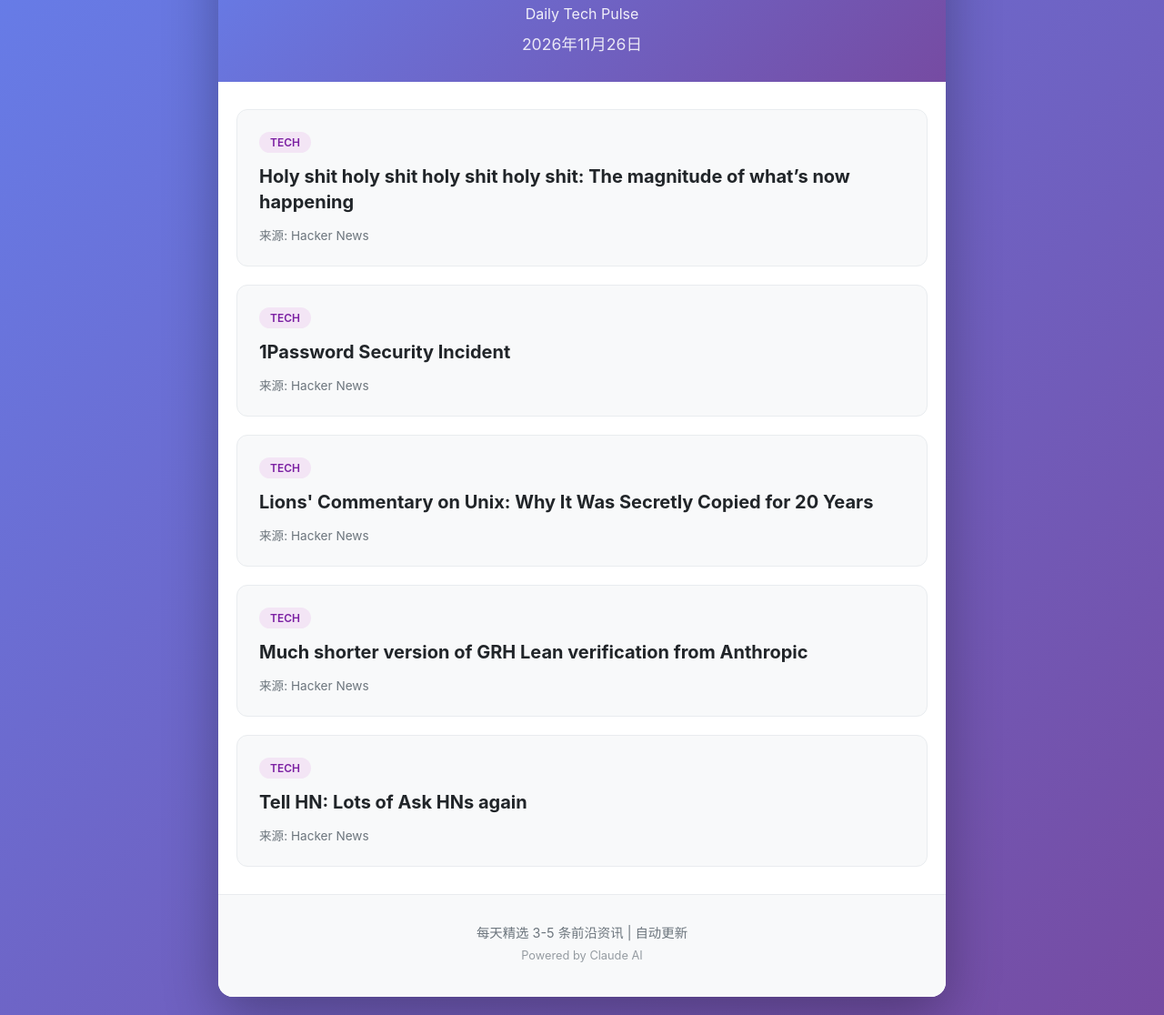
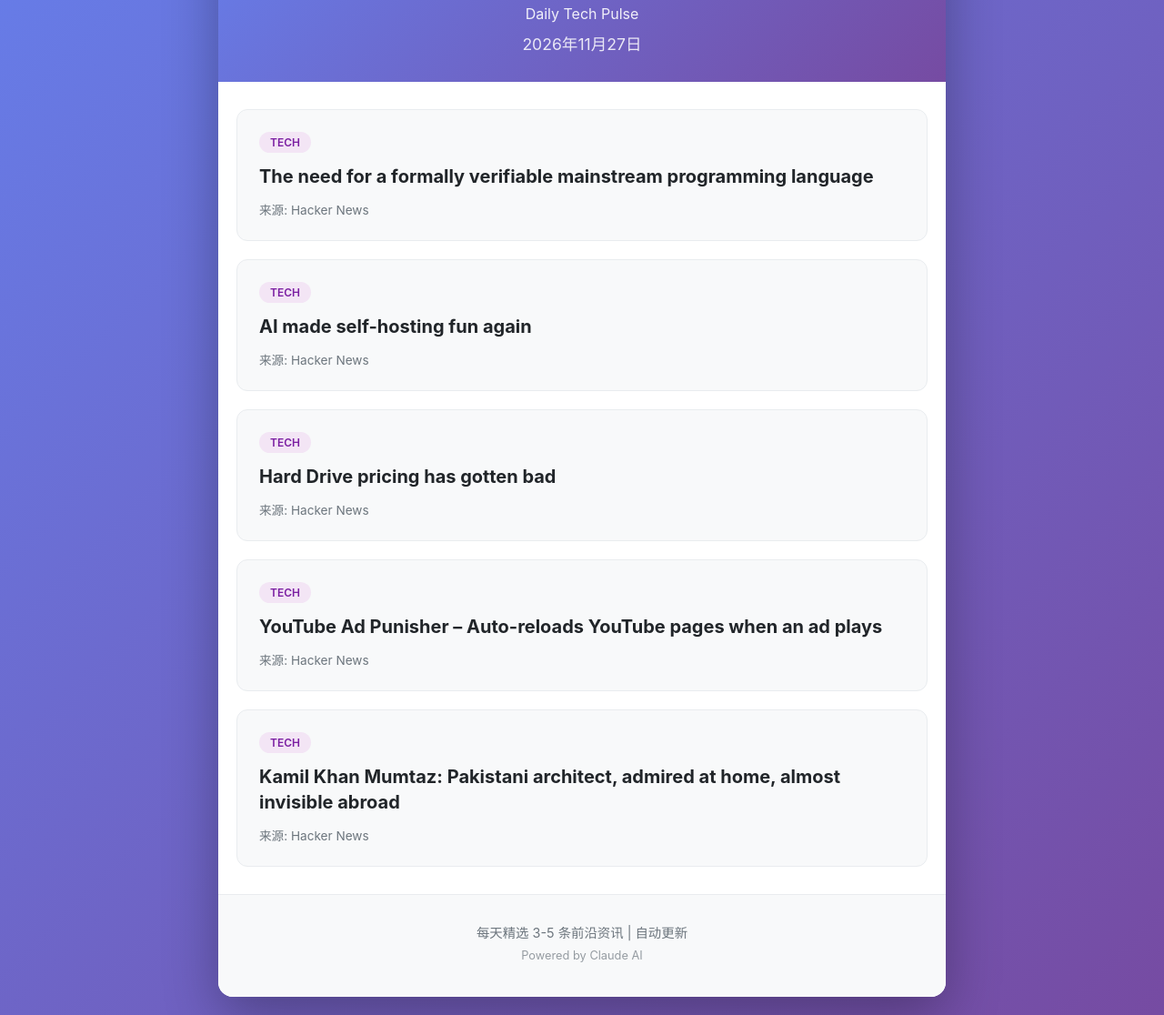
Before and after one commit to guixin1/daily-tech-pulse, a plain HTML site: page index.html in a window 1280 px wide. Shown: the part 121-1237 px from the top of the page at 91% size. Drawn offline with Linux system fonts and the light colour scheme.

Commit message:
Update daily news - 2026-11-27

```diff
--- a/index.html
+++ b/index.html
@@ -11,7 +11,7 @@
         <header>
             <h1>每日前沿</h1>
             <p class="subtitle">Daily Tech Pulse</p>
-            <p class="date">2026年11月26日</p>
+            <p class="date">2026年11月27日</p>
         </header>
 
         <main>
@@ -19,7 +19,7 @@
 
                 <article class="news-item">
                     <span class="source-tag tech">tech</span>
-                    <h2><a href="https://scottaaronson.blog/?p=10379" target="_blank" rel="noopener">Holy shit holy shit holy shit holy shit: The magnitude of what’s now happening</a></h2>
+                    <h2><a href="https://blainehansen.me/post/mainstream-verifiable-language/" target="_blank" rel="noopener">The need for a formally verifiable mainstream programming language</a></h2>
                     <p class="summary"></p>
                     <div class="meta">
                         <span class="source">来源: Hacker News</span>
@@ -28,7 +28,7 @@
 
                 <article class="news-item">
                     <span class="source-tag tech">tech</span>
-                    <h2><a href="https://1password.com/blog/update-on-nov-2026-security-incident" target="_blank" rel="noopener">1Password Security Incident</a></h2>
+                    <h2><a href="https://janlukas.blog/posts/ai-self-hosting" target="_blank" rel="noopener">AI made self-hosting fun again</a></h2>
                     <p class="summary"></p>
                     <div class="meta">
                         <span class="source">来源: Hacker News</span>
@@ -37,7 +37,7 @@
 
                 <article class="news-item">
                     <span class="source-tag tech">tech</span>
-                    <h2><a href="https://fosscomics.com/posts/17.%20Lions%27%20Commentary%20on%20Unix/" target="_blank" rel="noopener">Lions' Commentary on Unix: Why It Was Secretly Copied for 20 Years</a></h2>
+                    <h2><a href="https://blog.ktz.me/black-friday-hard-drive-prices-are-messed-up/" target="_blank" rel="noopener">Hard Drive pricing has gotten bad</a></h2>
                     <p class="summary"></p>
                     <div class="meta">
                         <span class="source">来源: Hacker News</span>
@@ -46,7 +46,7 @@
 
                 <article class="news-item">
                     <span class="source-tag tech">tech</span>
-                    <h2><a href="https://github.com/lsernau/grh-lean" target="_blank" rel="noopener">Much shorter version of GRH Lean verification from Anthropic</a></h2>
+                    <h2><a href="https://github.com/antonpictures/youtube-punisher" target="_blank" rel="noopener">YouTube Ad Punisher – Auto-reloads YouTube pages when an ad plays</a></h2>
                     <p class="summary"></p>
                     <div class="meta">
                         <span class="source">来源: Hacker News</span>
@@ -55,7 +55,7 @@
 
                 <article class="news-item">
                     <span class="source-tag tech">tech</span>
-                    <h2><a href="https://news.ycombinator.com/item?id=50649864" target="_blank" rel="noopener">Tell HN: Lots of Ask HNs again</a></h2>
+                    <h2><a href="https://worksinprogress.co/issue/the-greatest-architect-youve-never-heard-of-is-in-pakistan/" target="_blank" rel="noopener">Kamil Khan Mumtaz: Pakistani architect, admired at home, almost invisible abroad</a></h2>
                     <p class="summary"></p>
                     <div class="meta">
                         <span class="source">来源: Hacker News</span>
```
